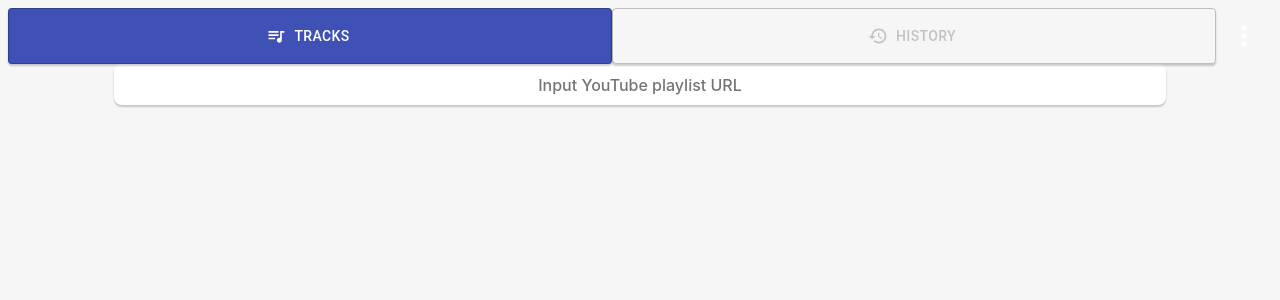
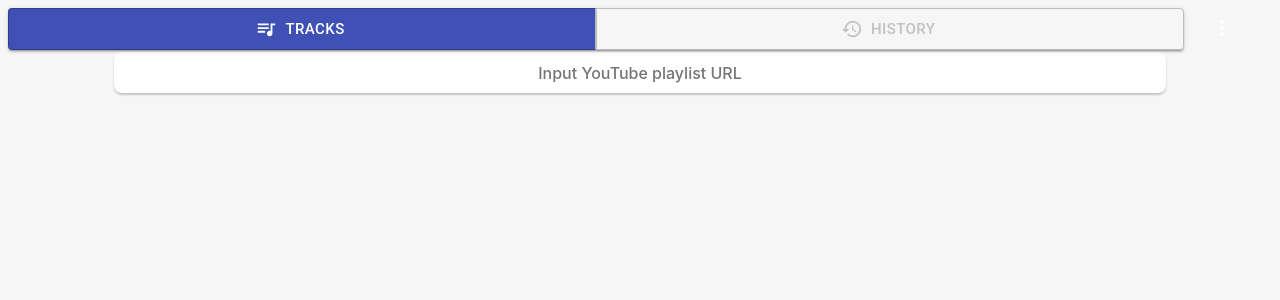
Before and after one commit to void2610/Simple-YouTube-Music.js, a React (Vite) app: page / in a window 1280 px wide. Shown: the top 300 px of the page. Built offline with nearby package versions, Linux system fonts and the light colour scheme.

Commit message:
adjust buttons

```diff
--- a/src/components/TopBar.jsx
+++ b/src/components/TopBar.jsx
@@ -1,4 +1,4 @@
-import { AppBar, Toolbar, makeStyles, Button, IconButton } from '@material-ui/core'
+import { AppBar, Toolbar, makeStyles, Button, IconButton, ButtonGroup } from '@material-ui/core'
 import React from 'react'
 import { useRef, useState, useEffect } from "react";
 import Drawer from '@mui/material/Drawer';
@@ -52,19 +52,21 @@ const TopBar = ({ isDisplayTrack, setIsDisplayTrack }) => {
 
   return (
     <>
-      <div style={{ display: 'flex', justifyContent: 'space-between' }}>
+      <ButtonGroup variant="contained" aria-label="outlined button group" size="large" style={{ width: '93.06%' }}>
         <Button variant="outlined" startIcon={<QueueMusicIcon />} style={{
-          ...{ color: '#c2c2c2', width: '49.5%', display: 'flex', alignItems: 'center', justifyContent: 'center' },
+          ...{ color: '#c2c2c2', width: '50%', display: 'flex', alignItems: 'center', justifyContent: 'center' },
           ...(isDisplayTrack ? activeButtonStyle : {})
         }} onClick={trackButtonClick}>Tracks</Button>
         <Button variant="outlined" startIcon={<HistoryIcon />} style={{
-          ...{ color: '#c2c2c2', width: '49.5%', display: 'flex', alignItems: 'center', justifyContent: 'center' },
+          ...{ color: '#c2c2c2', width: '50%', display: 'flex', alignItems: 'center', justifyContent: 'center' },
           ...(!isDisplayTrack ? activeButtonStyle : {})
         }} onClick={historyButtonClick}>History</Button>
-        < IconButton className={classes.iconButton} style={{ color: 'white', boxShadow: 'none' }} onClick={() => { setDrawerOpened(true); }}>
-          <MoreVertIcon style={{ fontSize: '2rem' }} />
-        </ IconButton>
-      </div >
+      </ButtonGroup >
+      < IconButton className={classes.iconButton} style={{ color: 'white', boxShadow: 'none', marginTop: '-15px', marginLeft: '13.3px' }} onClick={() => { setDrawerOpened(true); }}>
+        <MoreVertIcon />
+      </ IconButton>
+
+
 
       <Drawer
         anchor={'right'}
```
